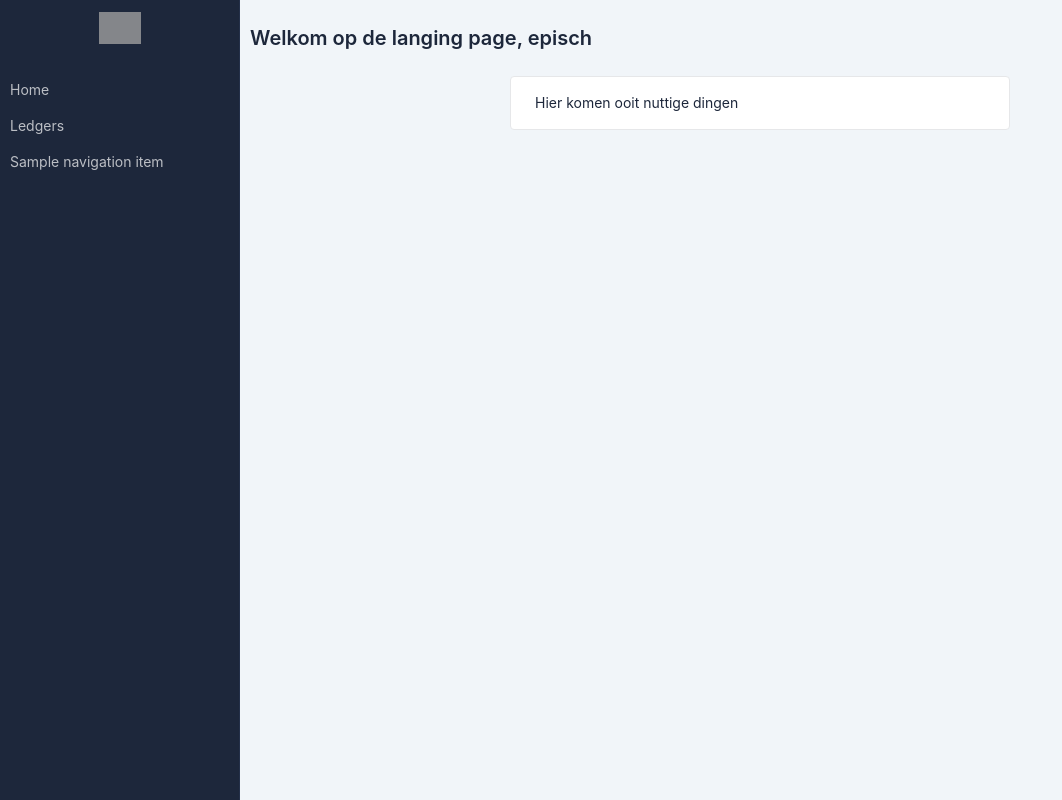
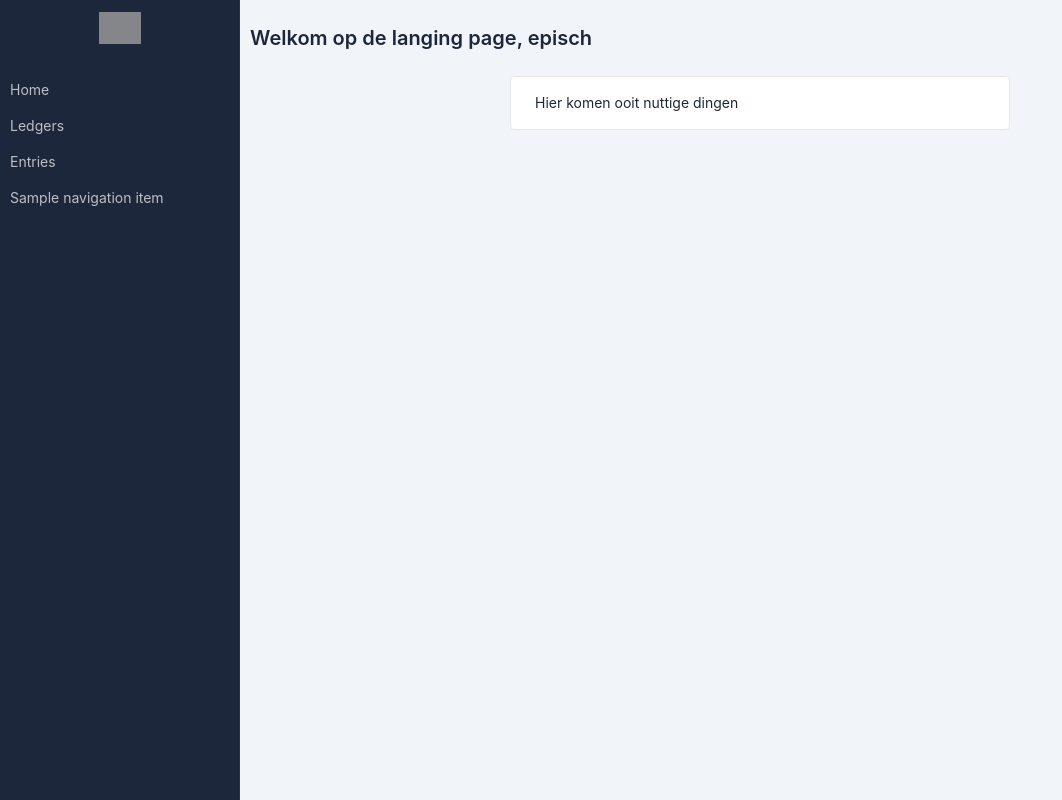
Before and after one commit to Encephala/accountancpy, a Django app: page / in a window 1280 px wide. Shown: the whole page, without its empty margins (0-1062 px from the left). Run offline with Django 4.2, Linux system fonts and the light colour scheme; some libraries are stand-ins or nearby versions; grey boxes are pictures that could not be loaded.

Commit message:
Add routing and sample page for entries

```diff
--- a/app/app/templates/_base.html
+++ b/app/app/templates/_base.html
@@ -45,6 +45,13 @@
                 <a class="nav-link" href="{% url 'ledgers:overview' %}">
                 <span class="nav-link-title">
                     Ledgers
+                </span>
+                </a>
+            </li>
+            <li class="nav-item">
+                <a class="nav-link" href="{% url 'entries:overview' %}">
+                <span class="nav-link-title">
+                    Entries
                 </span>
                 </a>
             </li>
--- a/app/app/urls.py
+++ b/app/app/urls.py
@@ -23,5 +23,6 @@ urlpatterns = [
     path('admin/', admin.site.urls),
     path('', views.landing, name = "landing"),
     path('ledgers/', include("ledgers.urls")),
+    path('entries/', include("entries.urls")),
     re_path('.*', views.my_404, name = "404"),
 ]
--- /dev/null
+++ b/app/entries/templates/entries/_base.html
@@ -0,0 +1,3 @@
+{% extends "_base.html" %}
+
+{% block title %} Entries {% endblock title %}
--- /dev/null
+++ b/app/entries/urls.py
@@ -0,0 +1,9 @@
+from django.urls import path
+
+from . import views
+
+app_name = "entries"
+
+urlpatterns = [
+    path("", views.overview, name="overview"),
+]
--- a/app/entries/views.py
+++ b/app/entries/views.py
@@ -1,3 +1,5 @@
 from django.shortcuts import render
 
 # Create your views here.
+def overview(request):
+    return render(request, "entries/_base.html")
```
